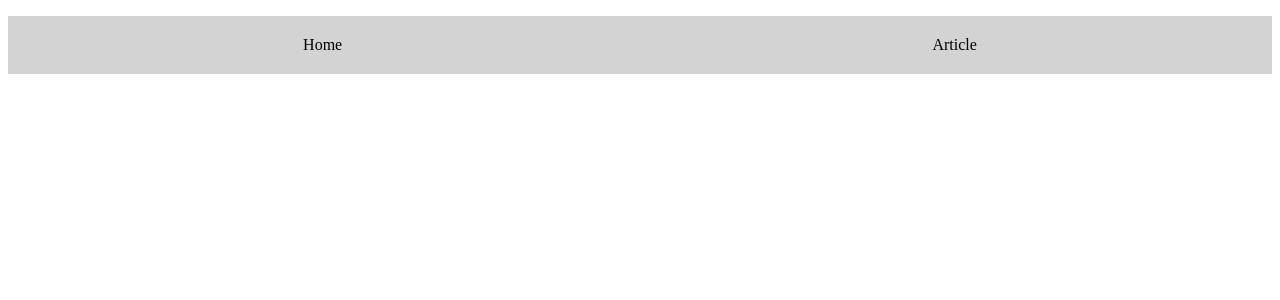
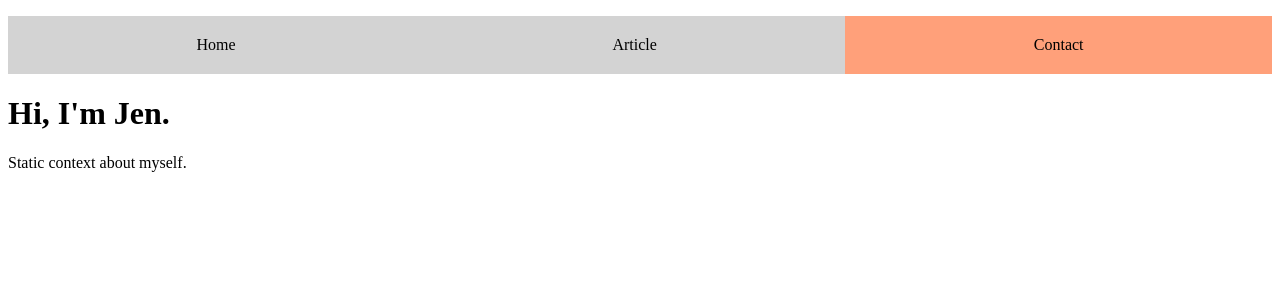
Before and after one commit to jenverboven/ba3-angular, an Angular app: page /contact in a window 1280 px wide. Before the commit this address led to /. Shown: the top 300 px of the page. Built offline with nearby package versions, Linux system fonts and the light colour scheme.

Commit message:
oefening navigation klaar

```diff
--- a/src/app/app-routing.module.ts
+++ b/src/app/app-routing.module.ts
@@ -3,10 +3,12 @@ import { RouterModule, Routes } from '@angular/router';
 import { AppComponent } from './app.component';
 import { ArticleComponent } from './article/article.component';
 import { HomeComponent } from './home/home.component';
+import { ContactComponent } from './contact/contact.component';
 
 const routes: Routes = [
   { path: '', component: HomeComponent },
   { path: 'article', component: ArticleComponent },
+  { path: 'contact', component: ContactComponent },
 ];
 
 @NgModule({
--- a/src/app/app.module.ts
+++ b/src/app/app.module.ts
@@ -6,13 +6,15 @@ import { AppComponent } from './app.component';
 import { ArticleComponent } from './article/article.component';
 import { HomeComponent } from './home/home.component';
 import { MenuComponent } from './menu/menu.component';
+import { ContactComponent } from './contact/contact.component';
 
 @NgModule({
   declarations: [
     AppComponent,
     ArticleComponent,
     HomeComponent,
-    MenuComponent
+    MenuComponent,
+    ContactComponent,
   ],
   imports: [
     BrowserModule,
--- /dev/null
+++ b/src/app/contact/contact.component.html
@@ -0,0 +1,3 @@
+
+<h1>Hi, I'm Jen.</h1>
+<p>Static context about myself.</p>
--- a/src/app/menu/menu.component.html
+++ b/src/app/menu/menu.component.html
@@ -2,5 +2,6 @@
     <ul>
         <li><a routerLink="/" routerLinkActive="active" [routerLinkActiveOptions]="{ exact: true }">Home</a></li>
         <li><a routerLink="/article" routerLinkActive="active" [routerLinkActiveOptions]="{ exact: true }">Article</a></li>
+        <li><a routerLink="/contact" routerLinkActive="active" [routerLinkActiveOptions]="{ exact: true }">Contact</a></li>
     </ul>
 </nav>
```
Also changed, not shown: src/app/contact/contact.component.ts (added, +10 -0 lines), src/app/contact/contact.component.css (added), 1 other file (tests, documents, lock files or other folders).
